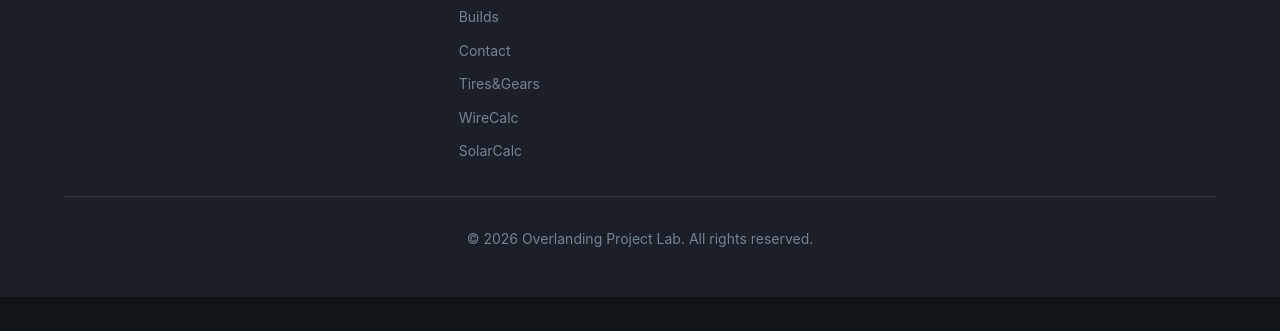
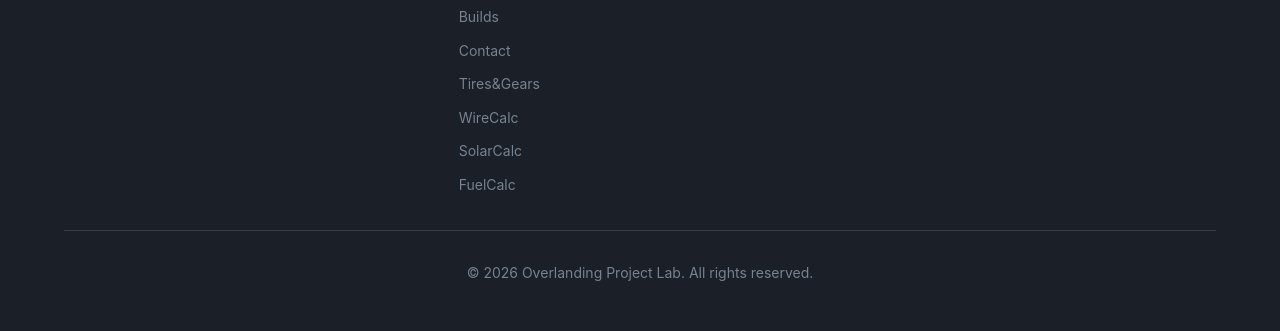
Before and after one commit to realsystem/realsystem.github.io, an Astro site: page / in a window 1280 px wide. Shown: the part 2046-2377 px from the top of the page. Before the commit the page ends 2343 px from the top, so only its background shows below. Built offline with nearby package versions, Linux system fonts and the light colour scheme; Astro itself is replaced by a stand-in of ours.

Commit message:
Add FuelCalc to the main navigation
Links to /fuel (the Fuel Photo Log project page), next to Tires&Gears
and WireCalc. Desktop and mobile menus share the same list.

Co-Authored-By: Claude Sonnet 5.5 <noreply@anthropic.com>
Claude-Session: https://claude.ai/code/session_01TYP5JLba3bRz4RFdZhXyh9

```diff
--- a/src/layouts/BaseLayout.astro
+++ b/src/layouts/BaseLayout.astro
@@ -25,6 +25,7 @@ const navItems = [
   { href: '/tires', label: 'Tires&Gears' },
   { href: '/wires', label: 'WireCalc' },
   { href: '/solar', label: 'SolarCalc' },
+  { href: '/fuel', label: 'FuelCalc' },
 ];
 
 // Check if current page is active
```
